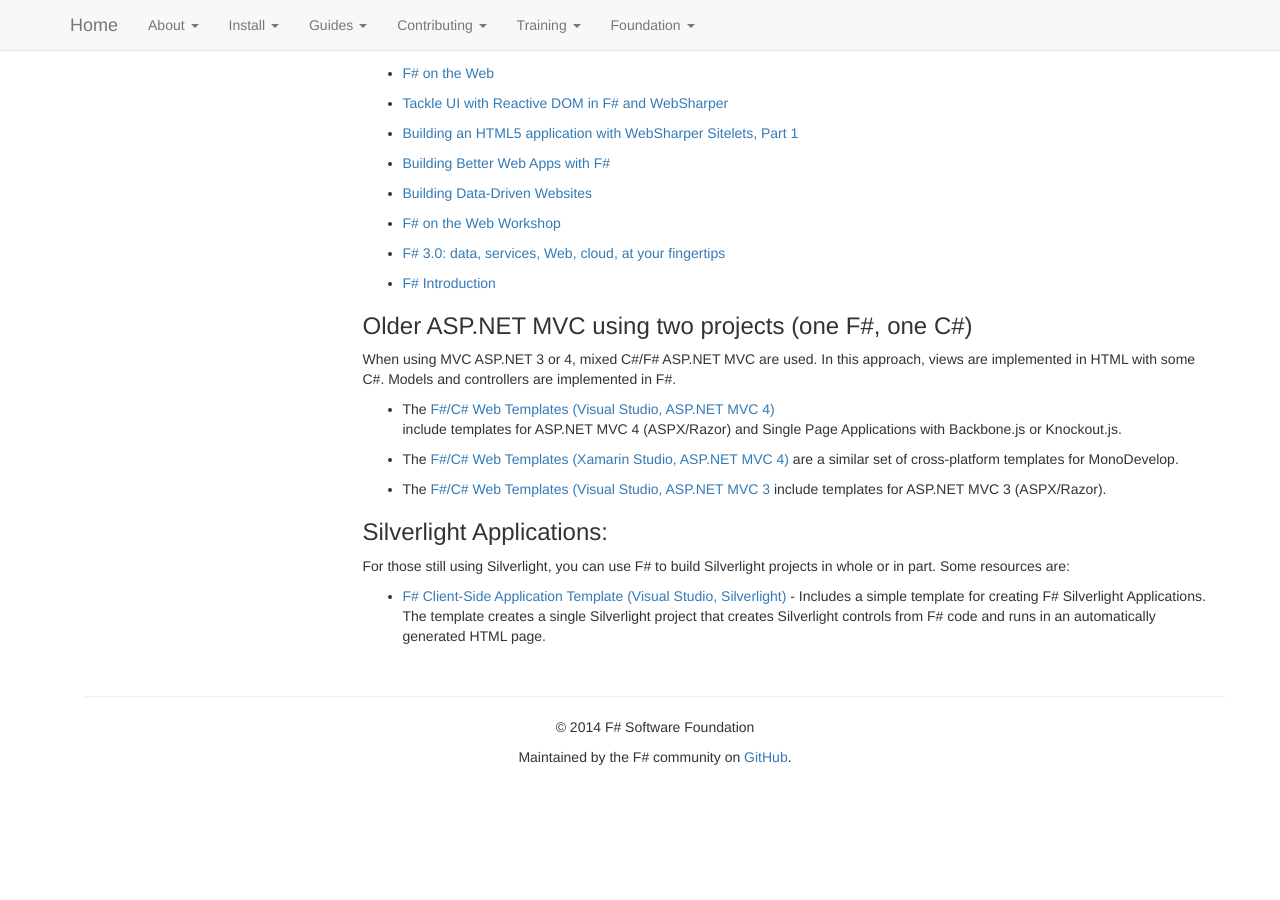
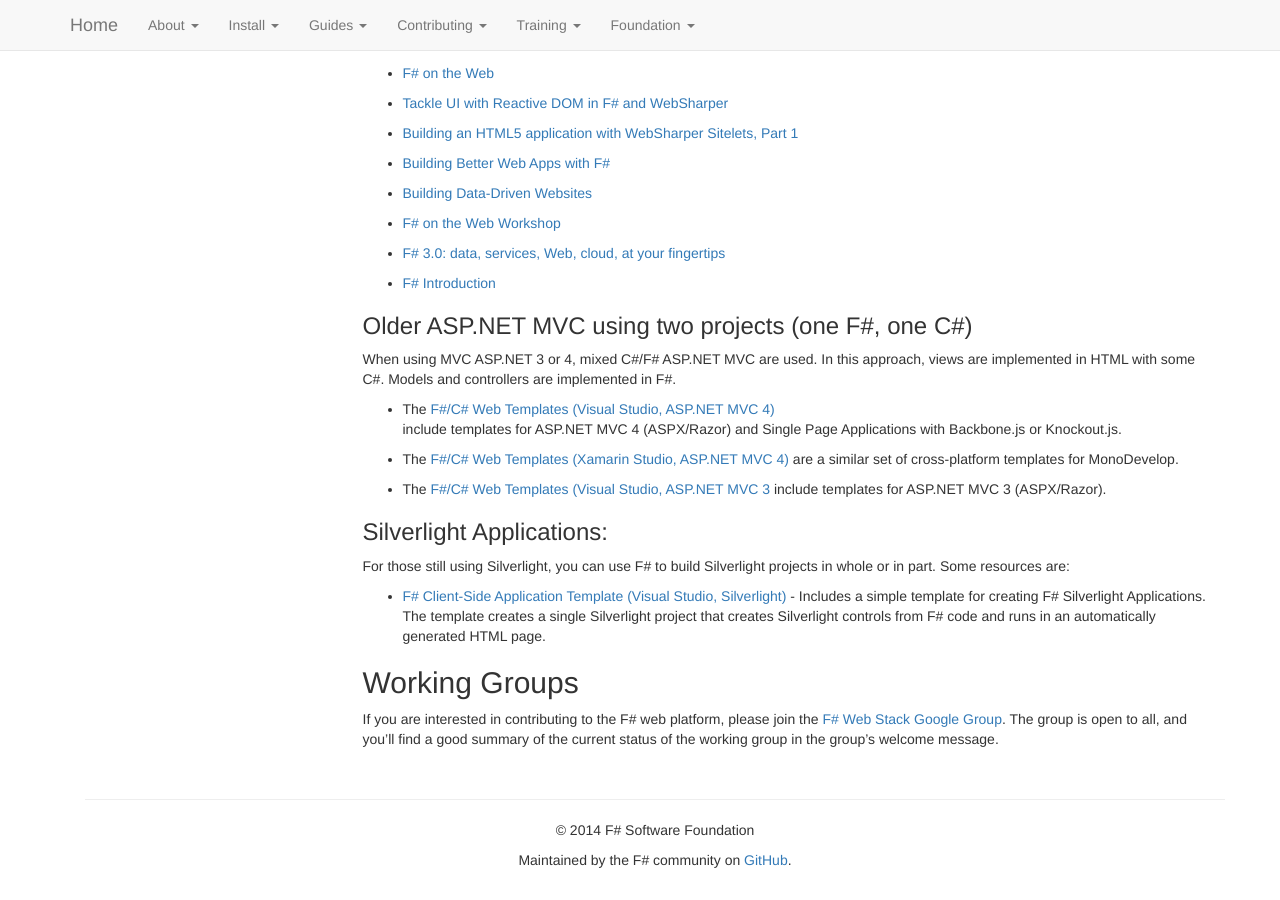
Before and after one commit to fsharp/fsharp.org, a Jekyll site: the page built from guides/web/index.md, in a window 1280 px wide and 900 px high, scrolled down 2749 px. Built offline with Jekyll 4.4.1, drawn with Linux system fonts in a browser that asks for light colours; nearby versions of some CDN libraries; some web fonts are replaced; comment, search, counter and statistics services are not loaded; before the commit the page ends 3546 px from its top, so only the background shows below that.

Commit message:
Add reference to F# Web Stack group.

```diff
--- a/guides/web/index.md
+++ b/guides/web/index.md
@@ -200,3 +200,7 @@
  * [F# Client-Side Application Template (Visual Studio, Silverlight)](http://visualstudiogallery.msdn.microsoft.com/621d86fb-944f-48db-a69c-e73c5521de9d) -
    Includes a simple template for creating F# Silverlight Applications. The template creates a single
    Silverlight project that creates Silverlight controls from F# code and runs in an automatically generated HTML page.
+
+## Working Groups
+
+If you are interested in contributing to the F# web platform, please join the [F# Web Stack Google Group](https://groups.google.com/forum/#!forum/web-stack-fs). The group is open to all, and you'll find a good summary of the current status of the working group in the group's welcome message.
```
